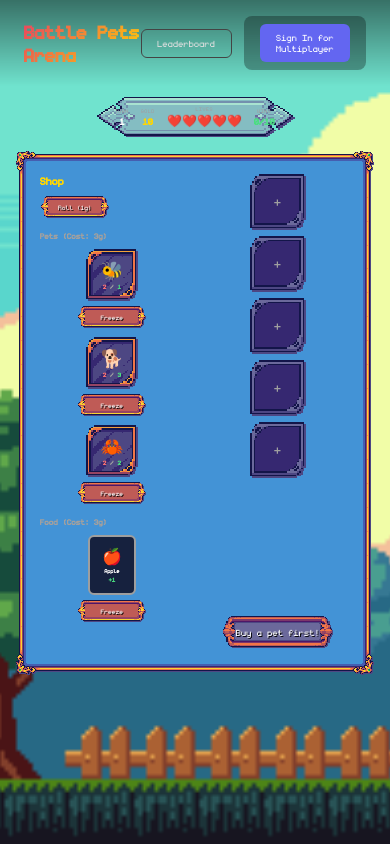
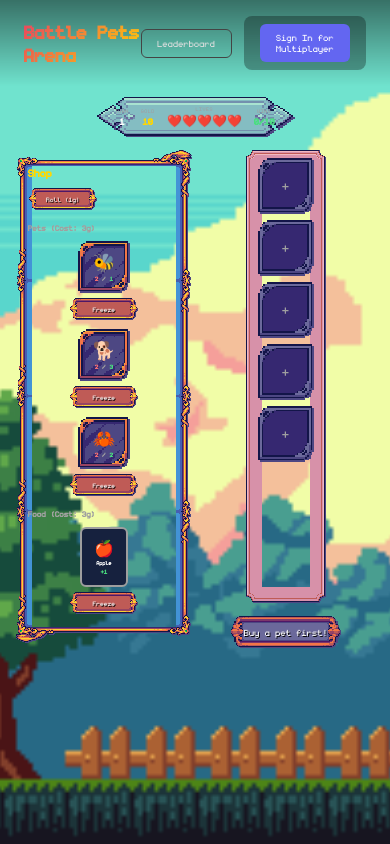
Before and after one commit to ReedRawlings/CryptidPetBattles, a React (Vite) app: page / in a window 390 px wide. Built offline with nearby package versions, Linux system fonts and the light colour scheme; no server answers.

Commit message:
Revert wrapper changes, keep Shop/Team 9-slice borders
Removed game__wrapper and border-image:none overrides that
were breaking the existing Shop and Team pixel borders.

https://claude.ai/code/session_01DvetVurJ7MpQqu2B9J9VZf

```diff
--- a/src/components/Game.css
+++ b/src/components/Game.css
@@ -2,10 +2,6 @@
   max-width: 1200px;
   margin: 0 auto;
   padding: 20px;
-}
-
-.game__wrapper {
-  /* No styling on desktop - panels handle their own borders */
 }
 
 .game__content {
@@ -54,13 +50,6 @@
     padding: 10px;
   }
 
-  .game__wrapper {
-    border-image: url('/tinyRPG_dragonRegaliaGUI_v1_0/20240707dragon9SlicesB.png') 24 fill / 24px / 0 round;
-    background-color: transparent;
-    image-rendering: pixelated;
-    padding: 16px;
-  }
-
   .game__content {
     display: grid;
     grid-template-columns: 1fr 1fr;
@@ -74,21 +63,12 @@
 
   .game__content > .shop {
     grid-area: shop;
-    border-image: none;
-    padding: 8px;
-    background: transparent;
   }
 
   .game__content > .game__team-row {
     grid-area: team;
     flex-direction: column;
     gap: 8px;
-  }
-
-  .game__content > .game__team-row .team {
-    border-image: none;
-    padding: 8px;
-    background: transparent;
   }
 
   .game__actions {
--- a/src/components/Game.tsx
+++ b/src/components/Game.tsx
@@ -129,7 +129,6 @@ export function Game() {
     <div className="game">
       <GameHeader />
 
-      <div className="game__wrapper">
       <div className="game__content">
         <Shop
           selectedShopPet={selectedShopPet}
@@ -159,6 +158,5 @@ export function Game() {
         )}
       </div>
     </div>
-    </div>
   );
 }
```
Lines whose indentation alone changed are shown as unchanged.
